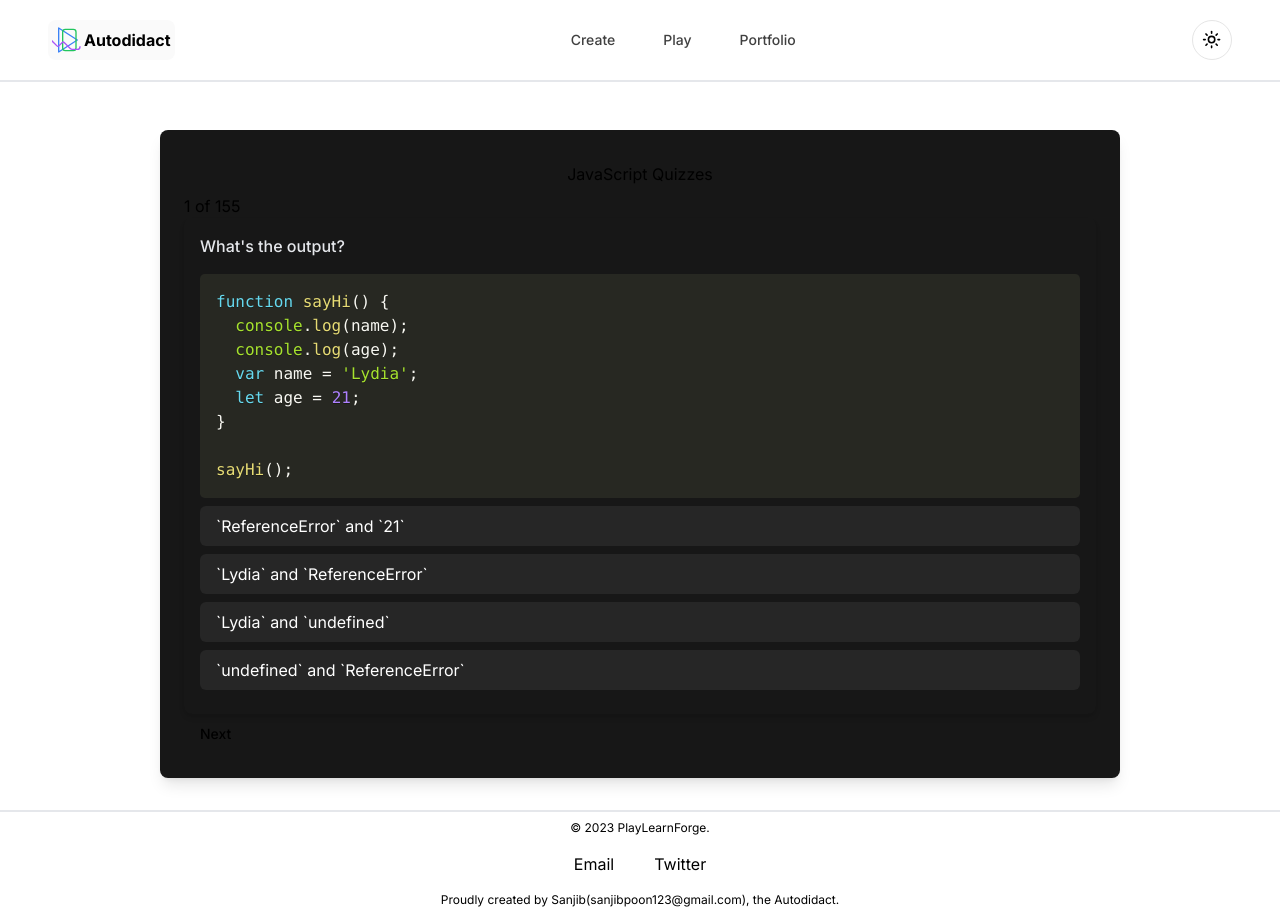
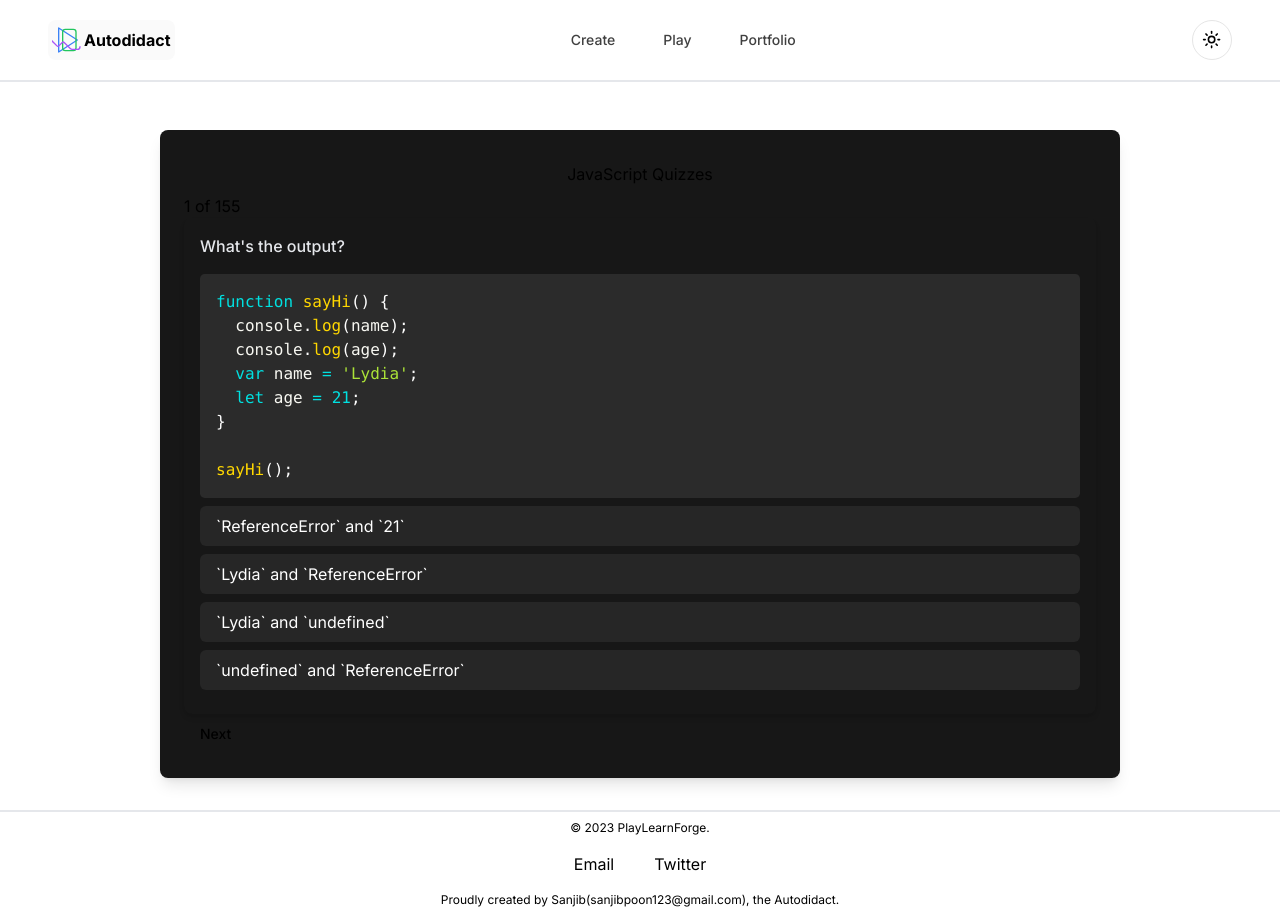
Before and after one commit to san-poon/nexus-adept, a Next.js app: page /quiz/mcqs/play in a window 1280 px wide. Built offline with nearby package versions, Linux system fonts and the light colour scheme.

Commit message:
Use 'react-syntax-highlighter' instead of 'prismjs'

```diff
--- a/app/quiz/mcqs/play/components/code.tsx
+++ b/app/quiz/mcqs/play/components/code.tsx
@@ -1,25 +1,16 @@
 'use client';
 
-import { useEffect } from 'react';
-import Prism from 'prismjs';
-import 'prismjs/components/prism-typescript';
-import 'prismjs/themes/prism-okaidia.css';
+import { Prism as SyntaxHighlighter } from 'react-syntax-highlighter';
 
-type CodeProps = {
-    code: string;
+import { a11yDark } from 'react-syntax-highlighter/dist/esm/styles/prism';
+
+export default function Code({ code }: { code: string }) {
+    return (
+        <SyntaxHighlighter
+            language='javascript'
+            style={a11yDark}
+        >
+            {code}
+        </SyntaxHighlighter>
+    );
 }
-export default function Code({ code }: CodeProps) {
-    useEffect(() => {
-        if (typeof window !== 'undefined') {
-            Prism.highlightAll();
-        }
-    }, [code]);
-
-    return (
-        <pre className="bg-slate-900 text-white p-4 text-sm rounded-md">
-            <code className="language-typescript">
-                {code}
-            </code>
-        </pre>
-    )
-}
```
